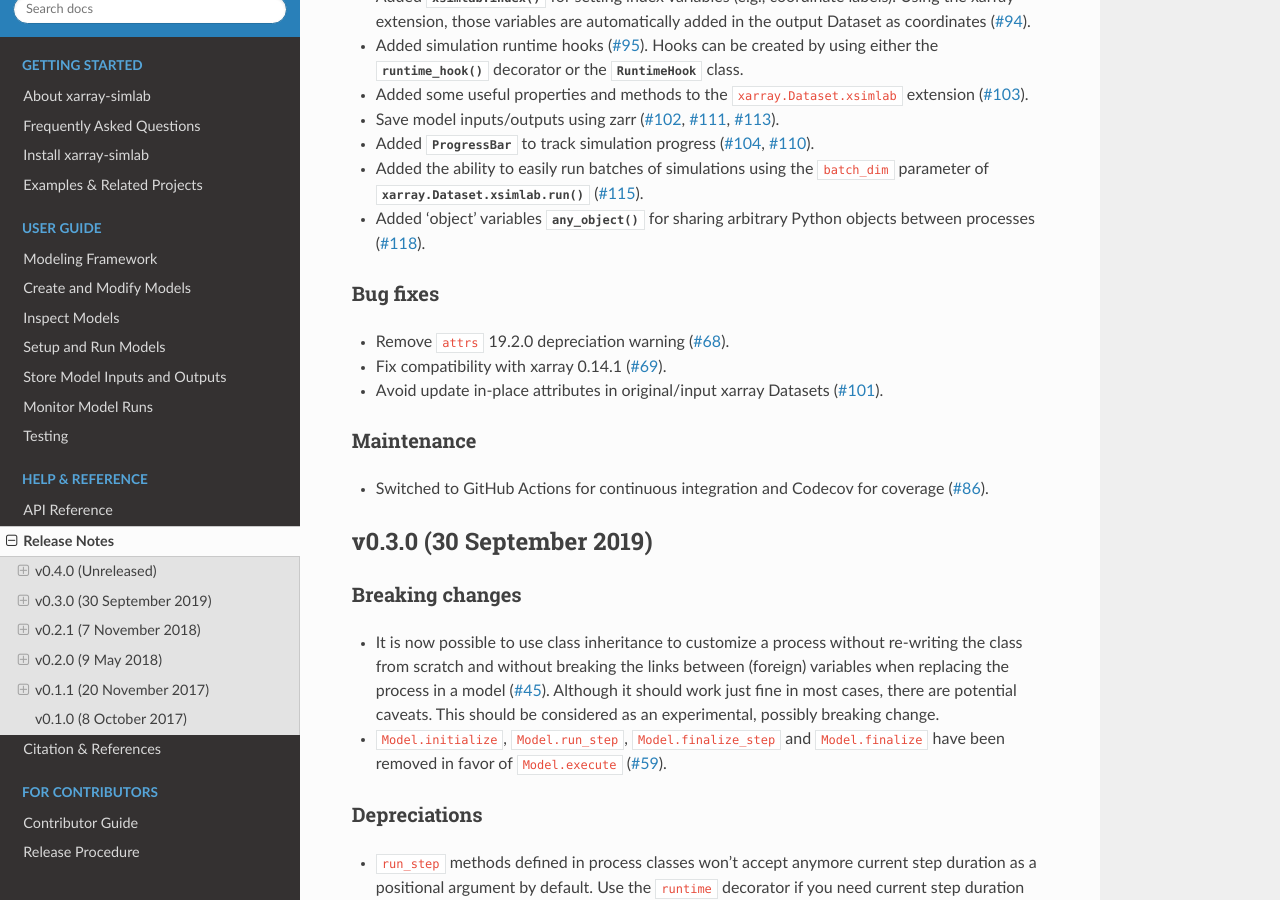
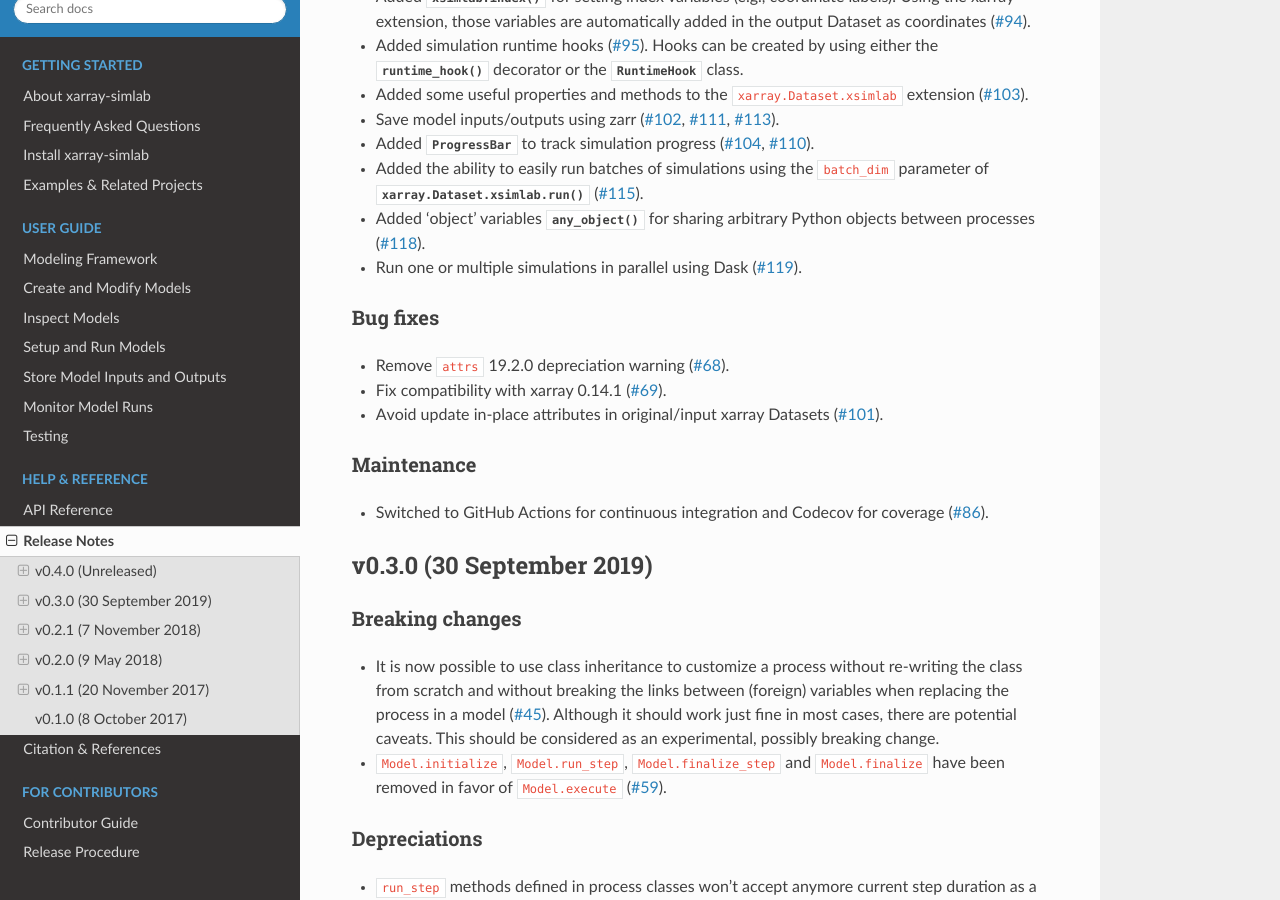
Before and after one commit to xarray-contrib/xarray-simlab, a Sphinx documentation site: the page built from doc/whats_new.rst, in a window 1280 px wide and 900 px high, scrolled down 1213 px. Built offline with Sphinx 7.4.7 and the Read the Docs theme 2.0.0, drawn with Linux system fonts in a browser that asks for light colours; the version number could not be read and is left out.

Commit message:
update release notes

```diff
--- a/doc/whats_new.rst
+++ b/doc/whats_new.rst
@@ -78,6 +78,7 @@ Enhancements
   parameter of :func:`xarray.Dataset.xsimlab.run` (:issue:`115`).
 - Added 'object' variables :func:`~xsimlab.any_object` for sharing arbitrary
   Python objects between processes (:issue:`118`).
+- Run one or multiple simulations in parallel using Dask (:issue:`119`).
 
 Bug fixes
 ~~~~~~~~~
```
